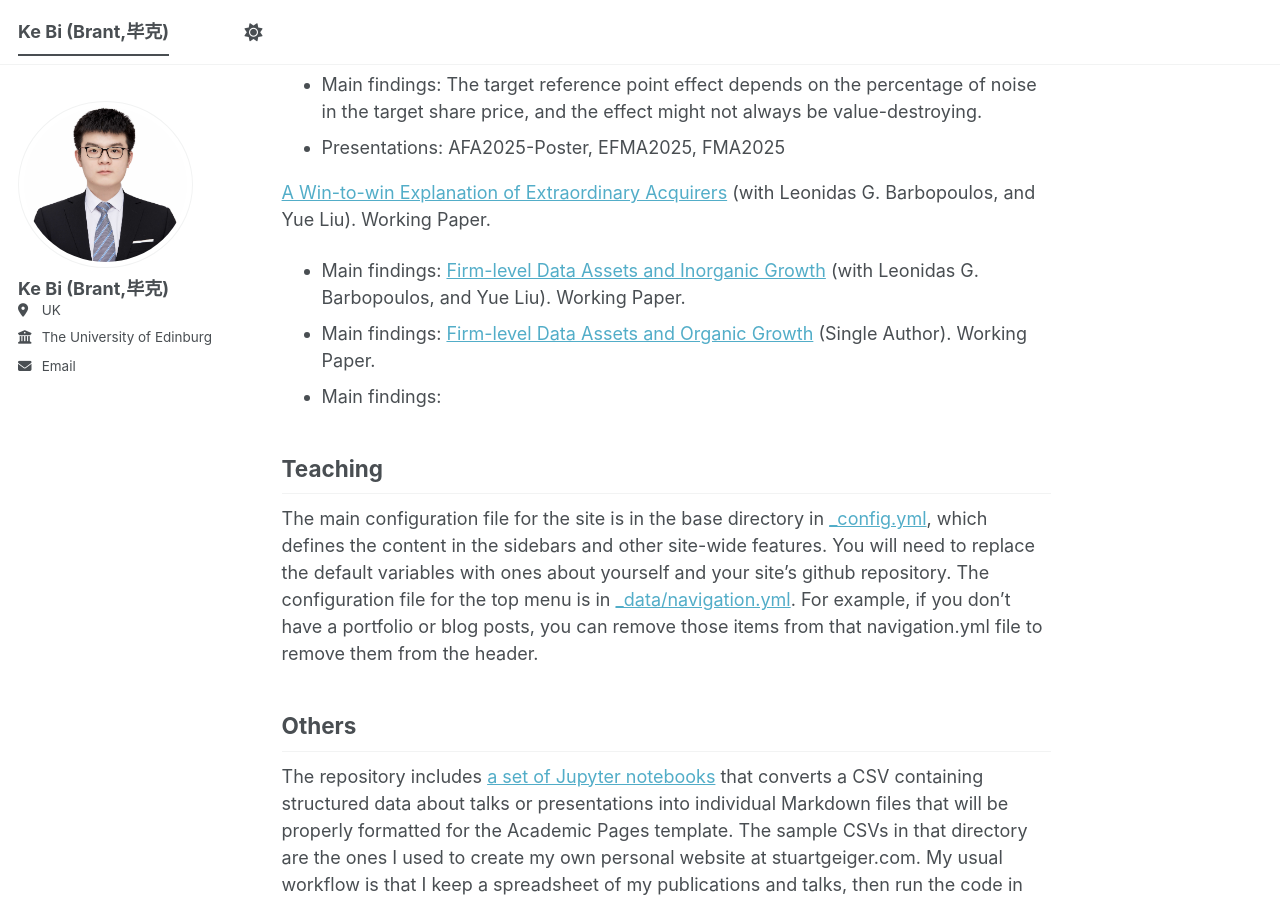
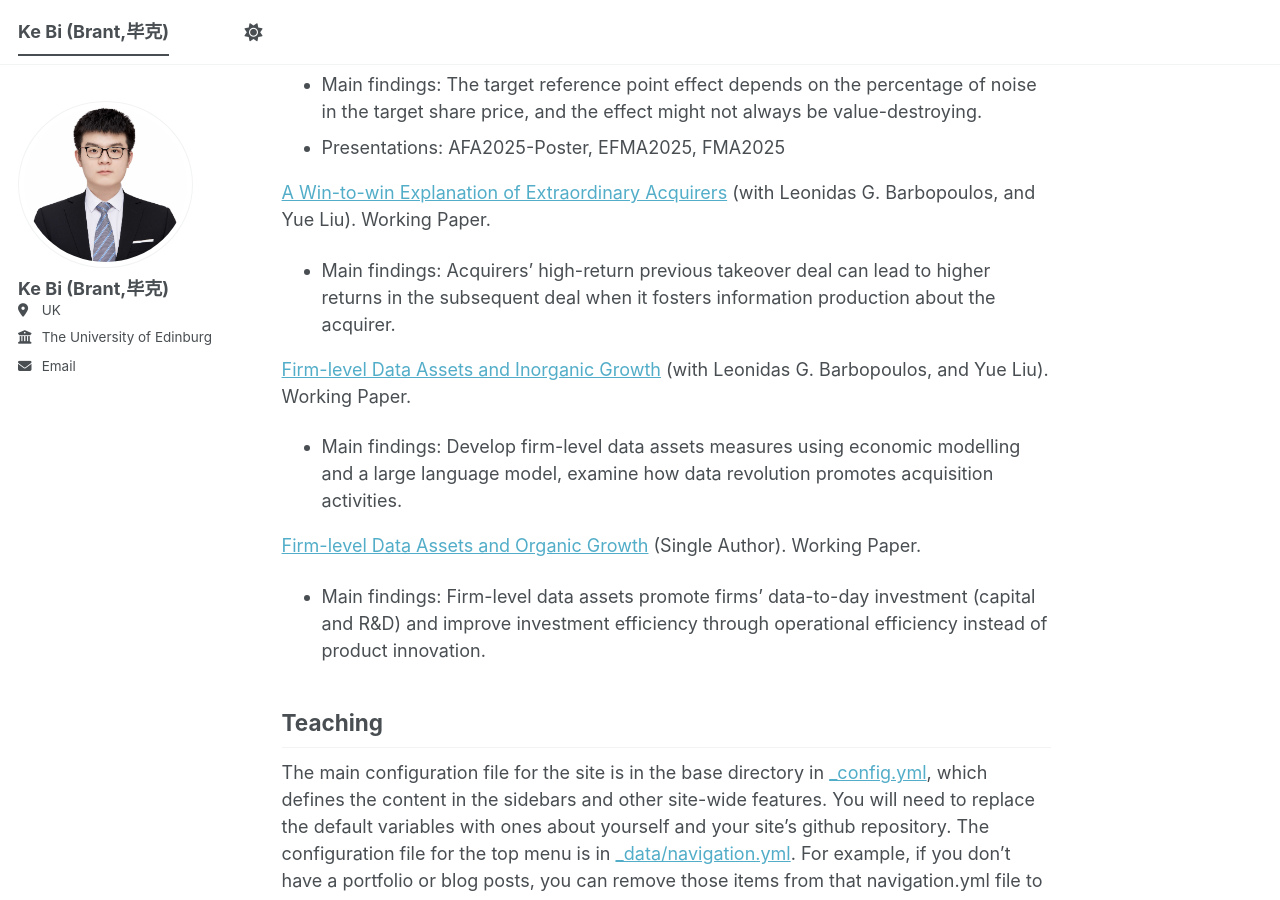
Before and after one commit to brant1868/brant1868.github.io, a Jekyll site: the page built from _pages/about.md, in a window 1280 px wide and 900 px high, scrolled down 528 px. Built offline with Jekyll 4.4.1, drawn with Linux system fonts in a browser that asks for light colours; a script bundle is joined from its source files by our own code; library files that are not in the unit come from our copies.

Commit message:
Update about.md

```diff
--- a/_pages/about.md
+++ b/_pages/about.md
@@ -19,11 +19,13 @@ Working Papers
 - Presentations: AFA2025-Poster, EFMA2025, FMA2025
 
 [A Win-to-win Explanation of Extraordinary Acquirers](https://brant1868.github.io/) (with Leonidas G. Barbopoulos, and Yue Liu). Working Paper.
-- Main findings:
+- Main findings: Acquirers’ high-return previous takeover deal can lead to higher returns in the subsequent deal when it fosters information production about the acquirer.
+
 [Firm-level Data Assets and Inorganic Growth](https://brant1868.github.io/) (with Leonidas G. Barbopoulos, and Yue Liu). Working Paper.
-- Main findings:
+- Main findings: Develop firm-level data assets measures using economic modelling and a large language model, examine how data revolution promotes acquisition activities.
+
 [Firm-level Data Assets and Organic Growth](https://brant1868.github.io/) (Single Author). Working Paper.
-- Main findings:
+- Main findings: Firm-level data assets promote firms' data-to-day investment (capital and R&D) and improve investment efficiency through operational efficiency instead of product innovation.
 
 
 Teaching
```
